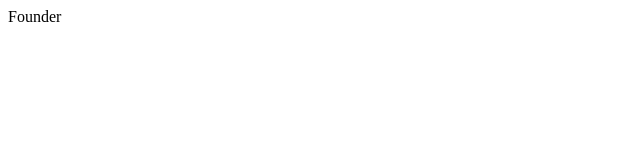
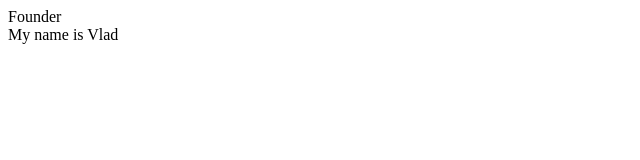
Before and after one commit to kupolua/Skills.City, a plain HTML site: page webui/index.html in a window 1280 px wide. Shown: the full height of the page, 0-640 px from the left. Drawn offline with Linux system fonts and the light colour scheme.

Commit message:
Pull request - Vlad

```diff
--- a/webui/index.html
+++ b/webui/index.html
@@ -6,5 +6,6 @@
 </head>
 <body>
     <div>Founder</div>
+	<div>My name is Vlad</div>
 </body>
 </html>
```
